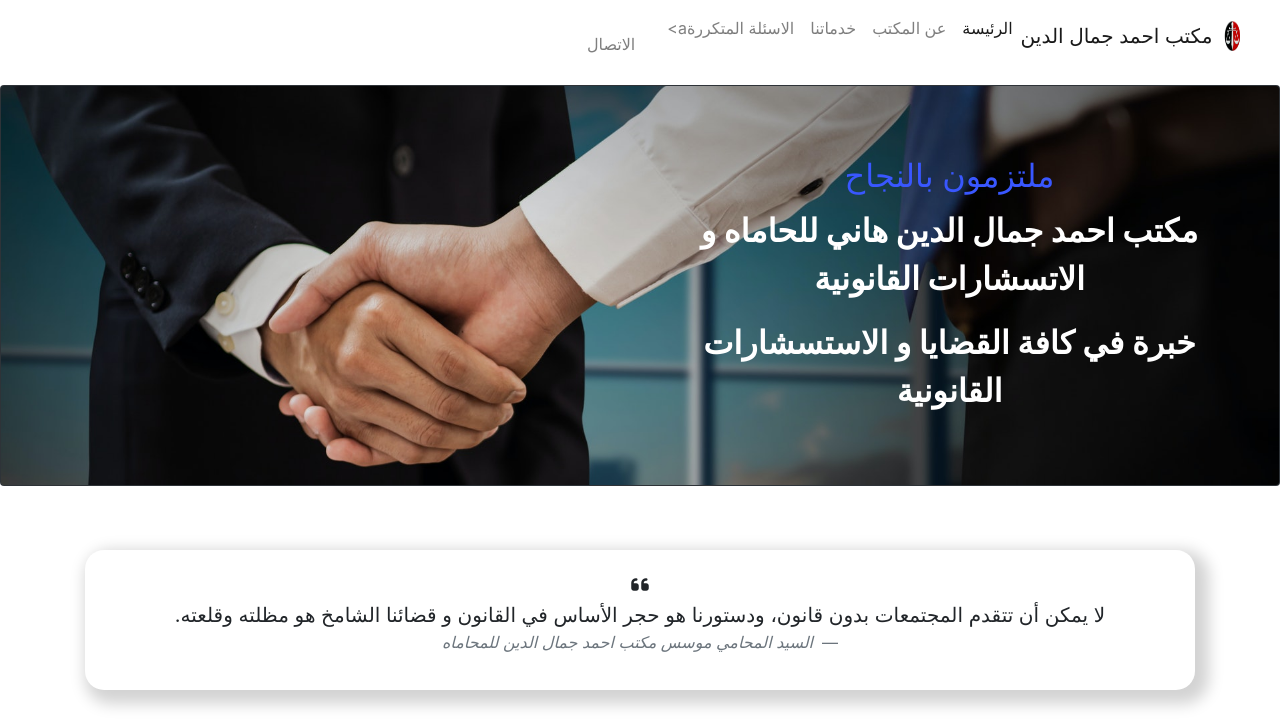
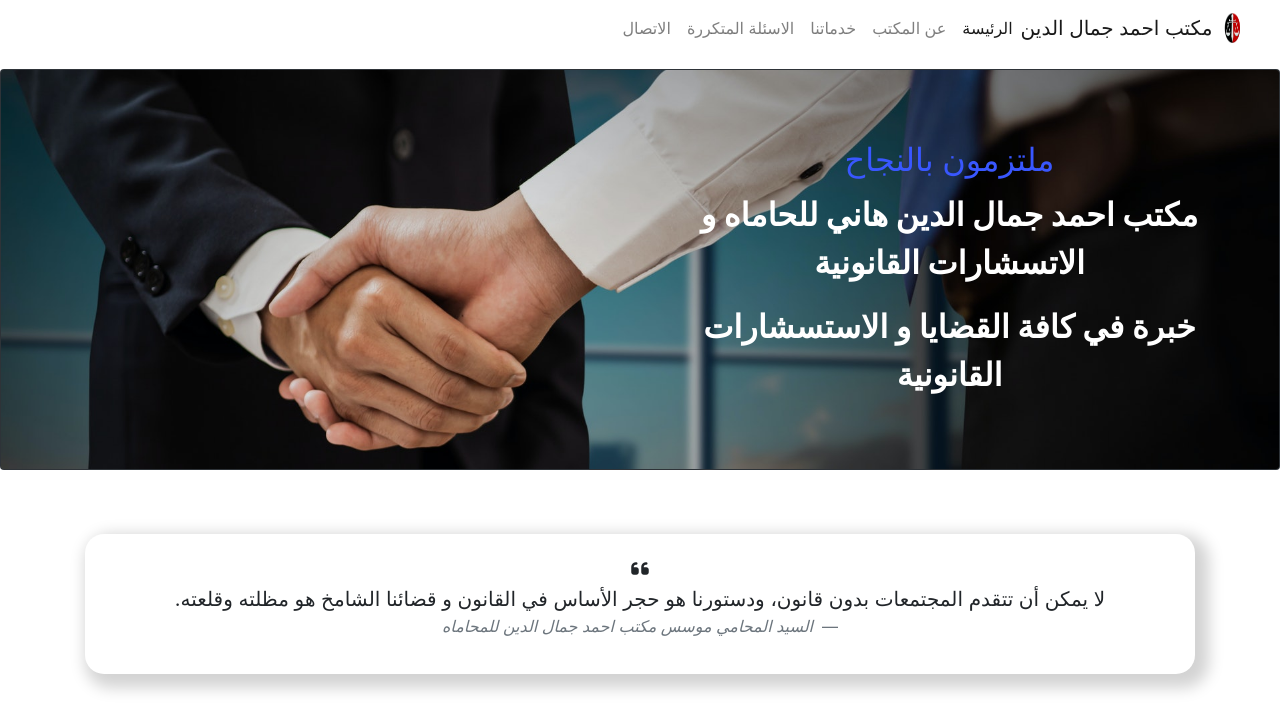
Before and after one commit to mostafamohamedmostafa/LAWYER, a plain HTML site: page index.html in a window 1280 px wide. Shown: the top 727 px of the page. Drawn offline with nearby package versions, Linux system fonts and the light colour scheme.

Commit message:
Update index.html

```diff
--- a/index.html
+++ b/index.html
@@ -36,7 +36,7 @@
                     </li>
 
                     <li class="nav-item">
-                        <a class="nav-link" href="#">الاسئلة المتكررةa>
+                        <a class="nav-link" href="#">الاسئلة المتكررة</a>
                     </li>
 
                     <li class="nav-item">
```
